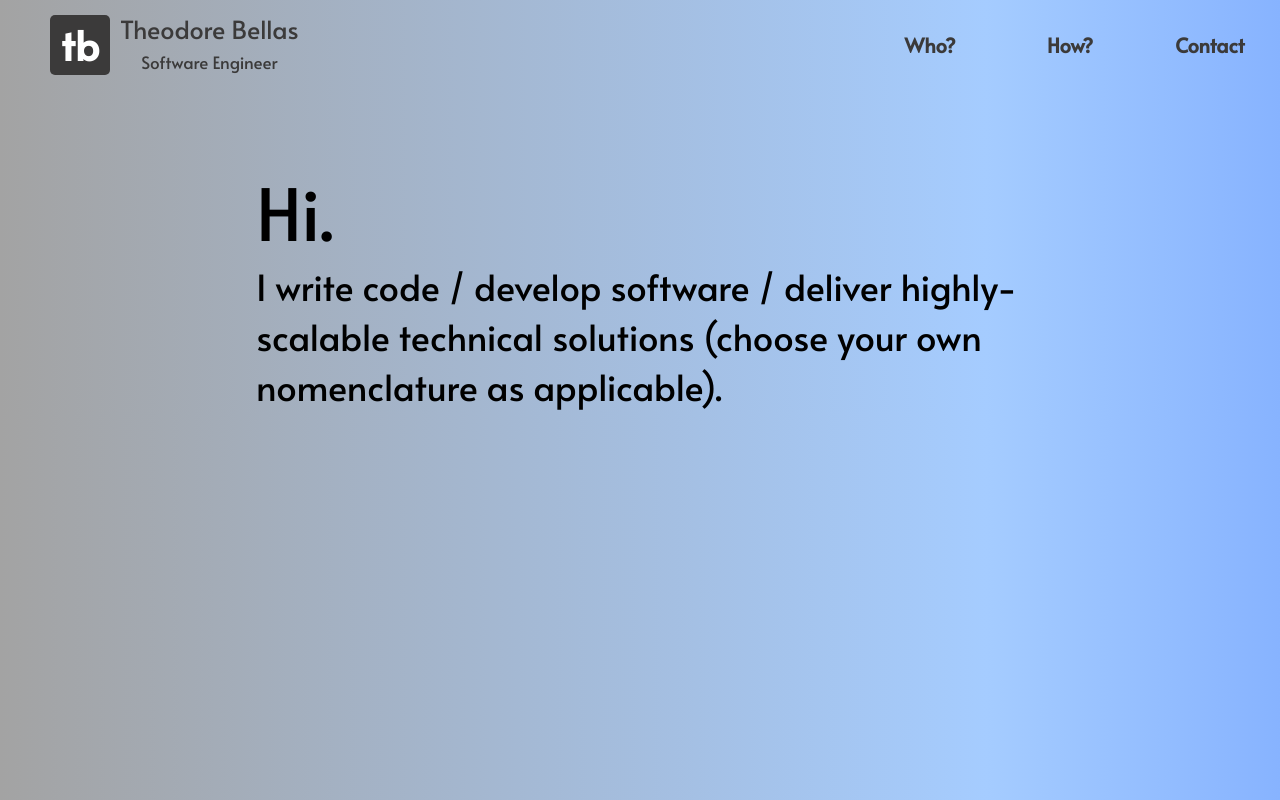
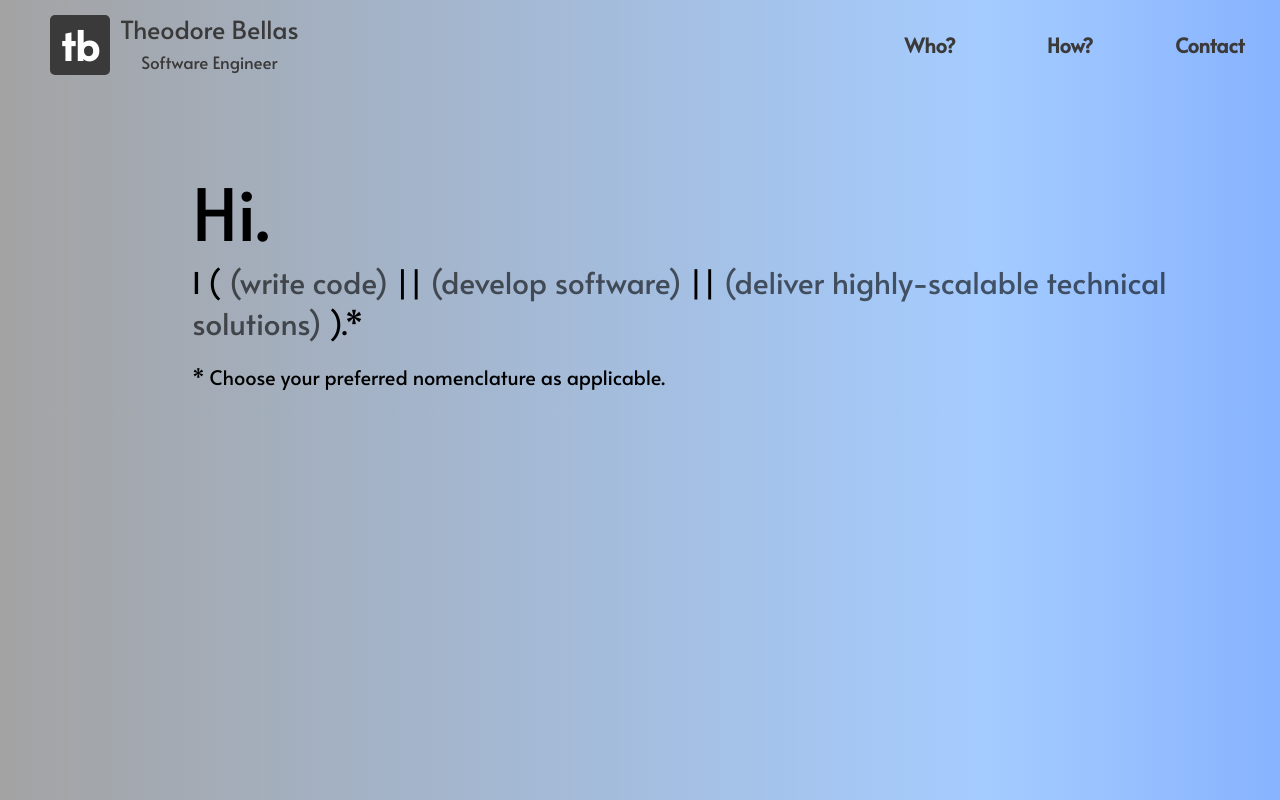
Before and after one commit to tabcodes/theodorebellasdotcom, a React (Create React App) app: page / in a window 1280 px wide. Built offline with nearby package versions, Linux system fonts and the light colour scheme; a web font is replaced by a local one.

Commit message:
Add DescContainer and DescItem, click functionality

```diff
--- /dev/null
+++ b/src/components/desc-container/desc-container.component.jsx
@@ -0,0 +1,42 @@
+import React, { Component } from "react";
+import { DescriptionBox, DescFooter } from "./desc-container.styles";
+import DescItem from "../desc-item/desc-item.component";
+class DescriptionContainer extends Component {
+  constructor(props, context) {
+    super(props, context);
+    this.state = {
+      clickedIndex: -1,
+      descriptions: [
+        "(write code)",
+        "(develop software)",
+        "(deliver highly-scalable technical solutions)"
+      ]
+    };
+  }
+
+  setSelection(index) {
+      this.setState({clickedIndex: index});
+  }
+
+  render() {
+    return (
+      <DescriptionBox>
+        I ({" "}
+        {this.state.descriptions.map((desc, index) => (
+          <span key={index}>
+            <DescItem
+              active={this.state.clickedIndex === index}
+              onClick={this.setSelection.bind(this, index)}
+            >
+              {desc}
+            </DescItem>
+            {index < 2 ? " || " : ""}
+          </span>
+        ))}{" "}
+        ).*<DescFooter></DescFooter>
+      </DescriptionBox>
+    );
+  }
+}
+
+export default DescriptionContainer;
--- /dev/null
+++ b/src/components/desc-container/desc-container.styles.jsx
@@ -0,0 +1,36 @@
+import styled from "styled-components";
+
+
+export const DescriptionBox = styled.div`
+  margin-left: 15%;
+  font-size: 30px;
+  width: 85%;
+
+  .desc-item {
+    opacity: 60%;
+    color: black;
+    transition: all 1s;
+    &:hover {
+      opacity: 100%;
+      color: #b96e6e;
+      cursor: pointer;
+    }
+
+    &.clicked {
+      color: #a72f2f;
+      opacity: 100%;
+      ::after {
+          content: "\\2713"
+      }
+    }
+
+`;
+
+
+export const DescFooter = styled.p`
+  font-size: 20px;
+
+  ::after {
+    content: "* Choose your preferred nomenclature as applicable.";
+  }
+`;
--- /dev/null
+++ b/src/components/desc-item/desc-item.component.jsx
@@ -0,0 +1,9 @@
+import React from "react";
+
+const DescItem = ({ onClick, active, children }) => (
+  <span className={`${active ? 'clicked' : ''} desc-item`} onClick={onClick}>
+    {children}
+  </span>
+);
+
+export default DescItem;
--- /dev/null
+++ b/src/components/desc-item/desc-item.styles.scss
@@ -0,0 +1,18 @@
+.desc-item {
+    opacity: 60%;
+    color: black;
+    transition: all 1s;
+    content: "nooo";
+
+    &:hover {
+        opacity: 100%;
+        color: #b96e6e;
+        cursor: pointer;
+    }
+
+    &.clicked {
+        color: #b96e6e;
+        opacity: 100%;
+    }
+
+}
--- a/src/pages/homepage/homepage.component.jsx
+++ b/src/pages/homepage/homepage.component.jsx
@@ -1,12 +1,15 @@
 import React from "react";
-import { Greeting, DescriptionContainer } from "./homepage.styles";
+import {
+  Greeting,
+} from "./homepage.styles";
+import DescriptionContainer from "../../components/desc-container/desc-container.component";
+
 
 const HomePage = () => (
   <div className="home-container">
     <Greeting>Hi.</Greeting>
-    <DescriptionContainer>I write code / develop software / deliver highly-scalable technical solutions (choose your own nomenclature as applicable).</DescriptionContainer>
+    <DescriptionContainer />
   </div>
-
-)
+);
 
 export default HomePage;
--- a/src/pages/homepage/homepage.styles.jsx
+++ b/src/pages/homepage/homepage.styles.jsx
@@ -1,14 +1,19 @@
 import styled from "styled-components";
 
-export const Greeting = styled.p `
-font-size:72px;
-margin-left:20%;
-margin-bottom:0px;
-padding:0px;
-`
+export const Greeting = styled.p`
+  font-size: 72px;
+  margin-left: 15%;
+  margin-bottom: 0px;
+  padding: 0px;
+`;
 
-export const DescriptionContainer = styled.div `
-margin-left:20%;
-font-size: 36px;
-width: 60%;
-`
+
+
+
+export const DescFooter = styled.p`
+  font-size: 20px;
+
+  ::after {
+    content: "* Choose your preferred nomenclature as applicable.";
+  }
+`;
```
